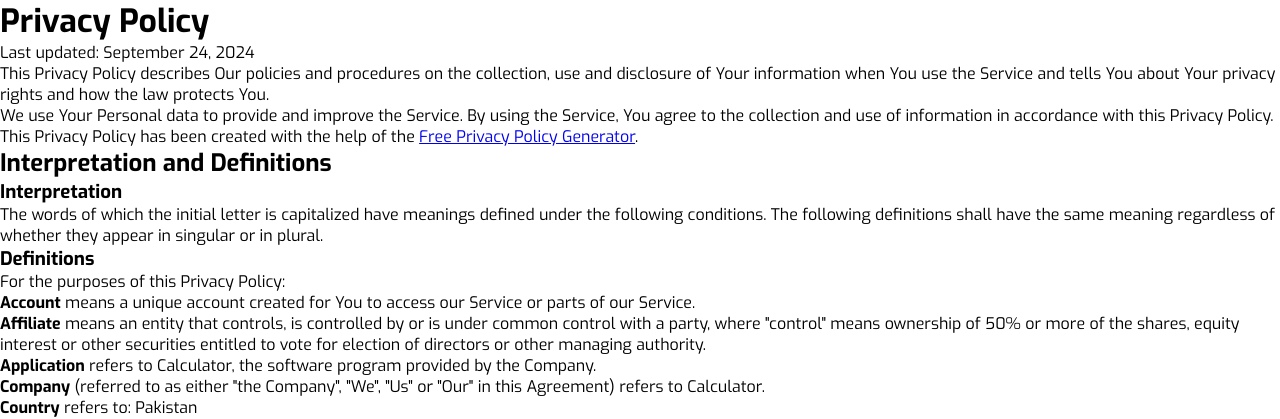
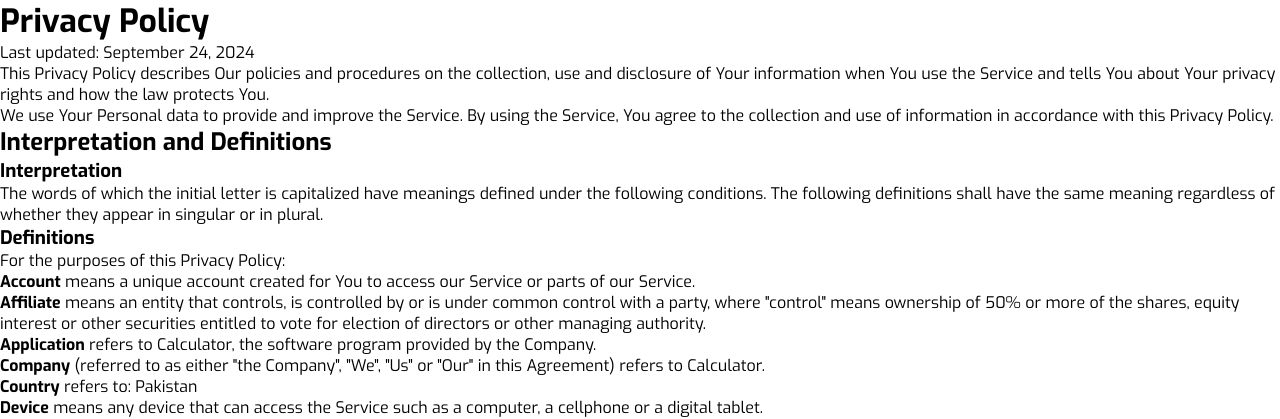
Before and after one commit to Faizanrajput1120/pythom_appmine, a Flask app: page / in a window 1280 px wide. Shown: the top 419 px of the page. Run offline with Flask 3, Linux system fonts and the light colour scheme; some libraries are stand-ins or nearby versions.

Commit message:
Update index.html

```diff
--- a/templates/index.html
+++ b/templates/index.html
@@ -14,7 +14,7 @@
  <h1>Privacy Policy</h1>
 <p>Last updated: September 24, 2024</p>
 <p>This Privacy Policy describes Our policies and procedures on the collection, use and disclosure of Your information when You use the Service and tells You about Your privacy rights and how the law protects You.</p>
-<p>We use Your Personal data to provide and improve the Service. By using the Service, You agree to the collection and use of information in accordance with this Privacy Policy. This Privacy Policy has been created with the help of the <a href="https://www.freeprivacypolicy.com/free-privacy-policy-generator/" target="_blank">Free Privacy Policy Generator</a>.</p>
+<p>We use Your Personal data to provide and improve the Service. By using the Service, You agree to the collection and use of information in accordance with this Privacy Policy.
 <h2>Interpretation and Definitions</h2>
 <h3>Interpretation</h3>
 <p>The words of which the initial letter is capitalized have meanings defined under the following conditions. The following definitions shall have the same meaning regardless of whether they appear in singular or in plural.</p>
```
